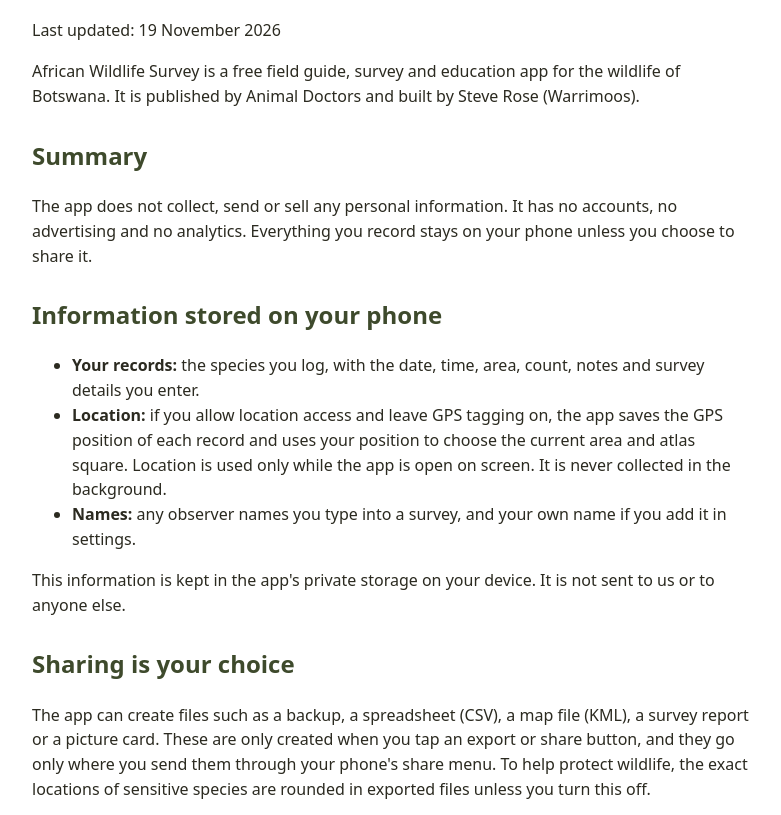
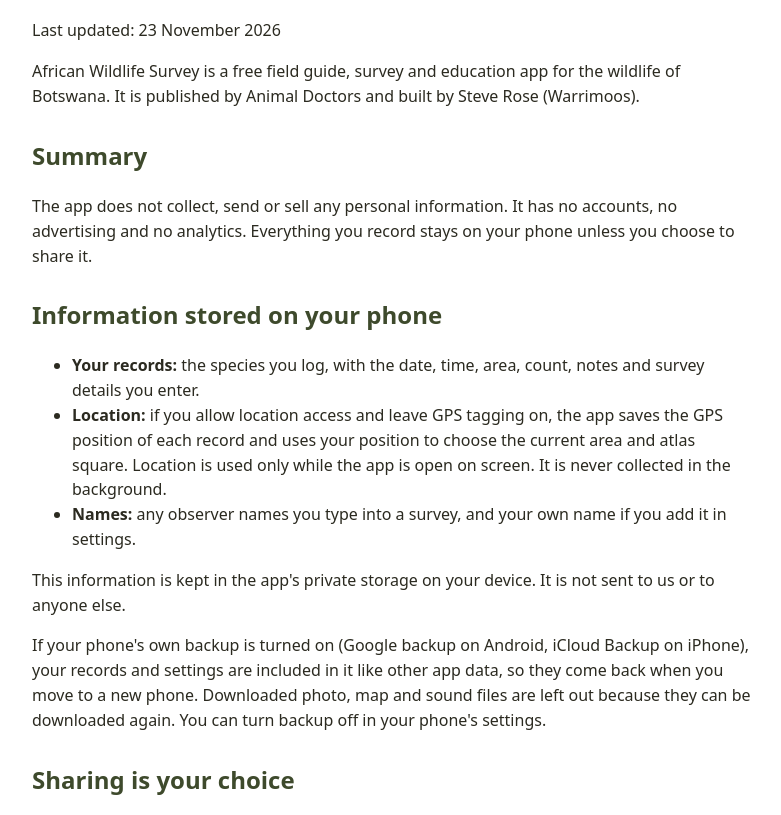
Before and after one commit to Warrimoos/wildlife-survey-packs, a plain HTML site: page docs/privacy.html in a window 1280 px wide. Shown: the part 98-913 px from the top of the page, without its empty margins (248-1029 px from the left). Drawn offline with Linux system fonts and the light colour scheme.

Commit message:
Privacy policies: say how phone backups treat records and packs
Co-Authored-By: Claude Opus 5.5 <noreply@anthropic.com>
Claude-Session: https://claude.ai/code/session_01Vo39mubdBWXAXbPSpbdkTH

```diff
--- a/docs/privacy.html
+++ b/docs/privacy.html
@@ -3,7 +3,7 @@
 <title>African Wildlife Survey: privacy policy</title>
 <style>body{font-family:system-ui,sans-serif;max-width:720px;margin:0 auto;padding:24px;line-height:1.55;color:#2b2a20}h1{color:#3e6b3a}h2{color:#3e4a2c;margin-top:28px}</style></head><body>
 <h1>African Wildlife Survey: privacy policy</h1>
-<p>Last updated: 19 November 2026</p>
+<p>Last updated: 23 November 2026</p>
 <p>African Wildlife Survey is a free field guide, survey and education app for the wildlife of Botswana. It is published by Animal Doctors and built by Steve Rose (Warrimoos).</p>
 <h2>Summary</h2>
 <p>The app does not collect, send or sell any personal information. It has no accounts, no advertising and no analytics. Everything you record stays on your phone unless you choose to share it.</p>
@@ -14,6 +14,7 @@
 <li><b>Names:</b> any observer names you type into a survey, and your own name if you add it in settings.</li>
 </ul>
 <p>This information is kept in the app's private storage on your device. It is not sent to us or to anyone else.</p>
+<p>If your phone's own backup is turned on (Google backup on Android, iCloud Backup on iPhone), your records and settings are included in it like other app data, so they come back when you move to a new phone. Downloaded photo, map and sound files are left out because they can be downloaded again. You can turn backup off in your phone's settings.</p>
 <h2>Sharing is your choice</h2>
 <p>The app can create files such as a backup, a spreadsheet (CSV), a map file (KML), a survey report or a picture card. These are only created when you tap an export or share button, and they go only where you send them through your phone's share menu. To help protect wildlife, the exact locations of sensitive species are rounded in exported files unless you turn this off.</p>
 <h2>Internet use</h2>
```
Also changed, not shown: docs/warrimoo-wildlife/privacy.html (+1 -0 lines).
